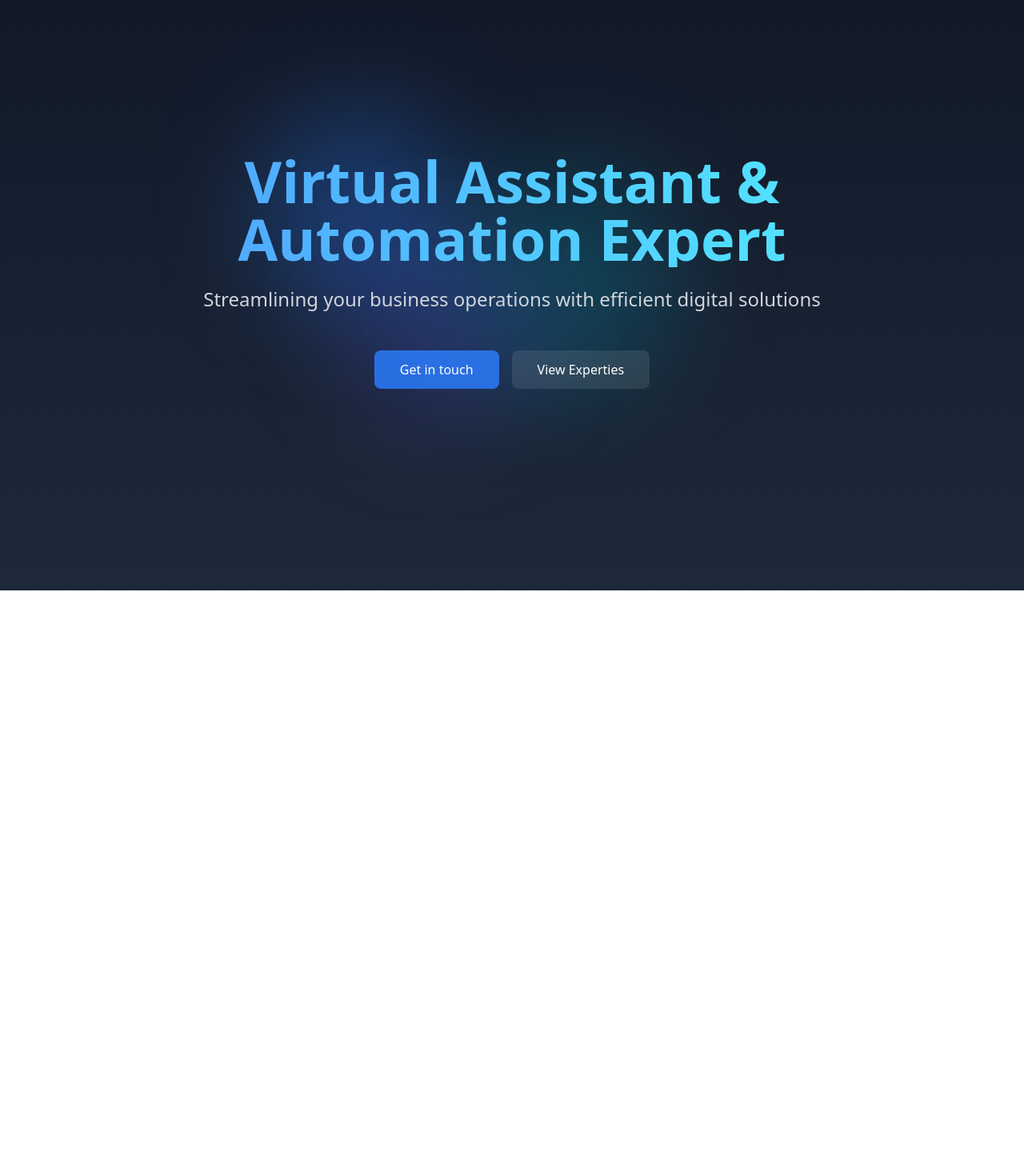
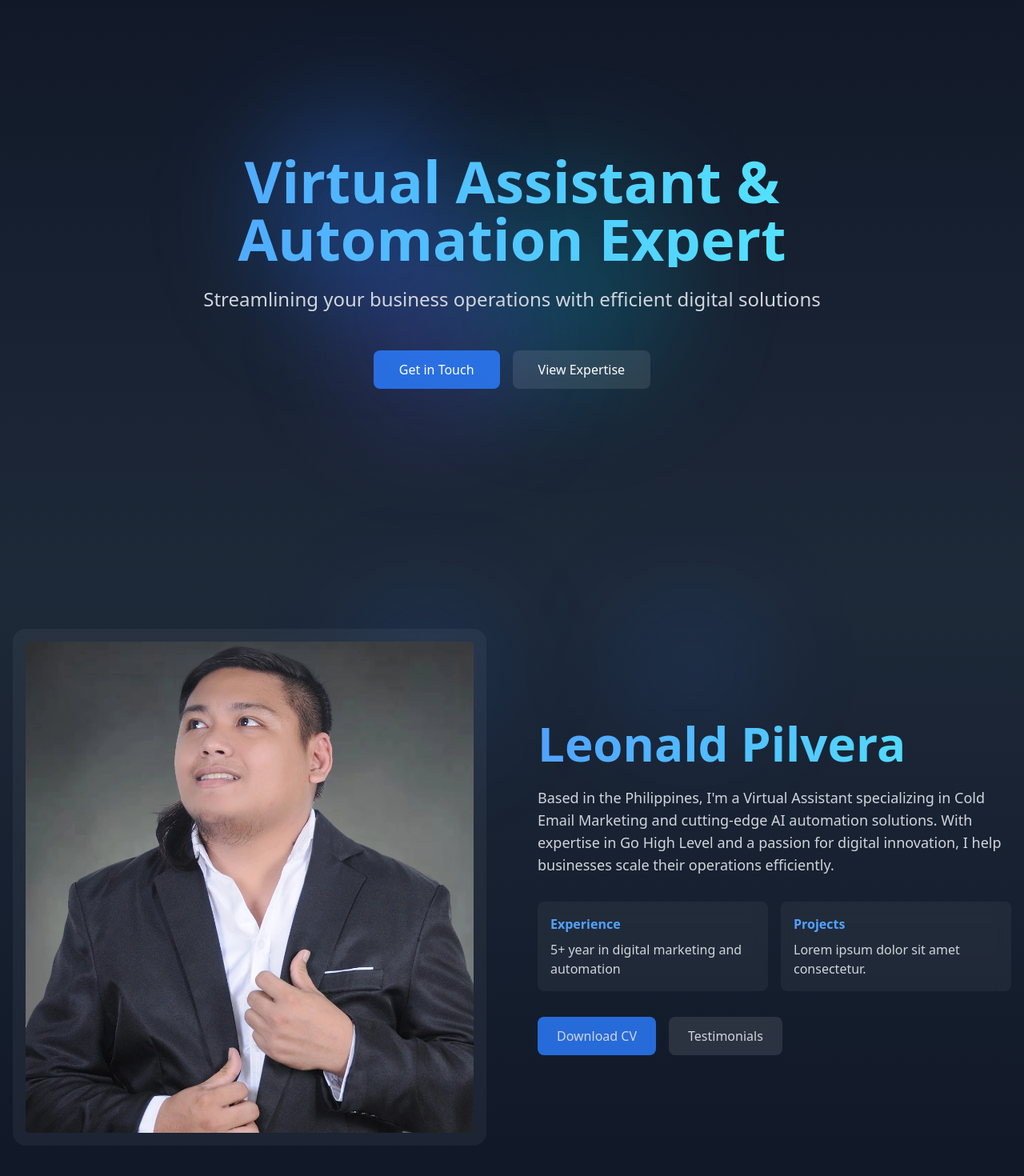
Before and after one commit to JiNXxo/Portfolio2025, a React (Vite) app: page / in a window 1280 px wide. Shown: the part 62-1532 px from the top of the page at 80% size. Before the commit the page ends 800 px from the top, so only its background shows below. Built offline with nearby package versions, Linux system fonts and the light colour scheme.

Commit message:
added about section

```diff
--- a/src/App.tsx
+++ b/src/App.tsx
@@ -1,3 +1,4 @@
+import About from "./components/About/About";
 import Hero from "./components/Hero/Hero";
 import Navigation from "./components/Navigation/Navigation";
 
@@ -6,6 +7,7 @@ const App = () => {
     <div className="min-h-screen">
       <Navigation />
       <Hero />
+      <About />
     </div>
   );
 };
--- a/src/components/About/About.tsx
+++ b/src/components/About/About.tsx
@@ -1,11 +1,78 @@
-import React from 'react'
+import React from "react";
 
 const About = () => {
   return (
-    <section className="py-20">
-      {/* About content will go here */}
+    <section
+      id="about"
+      className="relative py-12 bg-gradient-to-b from-gray-800 to-gray-900"
+    >
+      <div className="absolute inset-0" aria-hidden="true">
+        <div className="absolute right-1/4 w-48 h-48 rounded-full bg-blue-500/10 blur-3xl"></div>
+        <div className="absolute left-1/3 w-52 h-52 rounded-full bg-blue-500/10 blur-3xl"></div>
+      </div>
+      <div className="relative container mx-auto px-6 md:px-4">
+        <div className="max-w-7x1 mx-auto">
+          <div className="grid md:grid-cols-2 gap-12 md:gap-16 items-center">
+            <div className="relative">
+              <div className="aspect-11/12 rounded-2xl overflow-hidden backdrop-blur-sm bg-white/5 p-2 md:p-4">
+                <img
+                  src="leonald-pilvera.webp"
+                  alt="Leonald Pilvera"
+                  className="w-full h-full object-cover rounded xl object-top"
+                />
+              </div>
+            </div>
+            <div className="space-y-6">
+              <div className="space-y-2">
+                <h2 className="text-4xl md:text-6xl font-bold bg-clip-text text-transparent bg-gradient-to-r from-blue-400 to-cyan-300">
+                  Leonald Pilvera
+                </h2>
+              </div>
+
+              <div className="space-y-4 text-gray-300">
+                <p className="text-lg">
+                  Based in the Philippines, I'm a Virtual Assistant specializing
+                  in Cold Email Marketing and cutting-edge AI automation
+                  solutions. With expertise in Go High Level and a passion for
+                  digital innovation, I help businesses scale their operations
+                  efficiently.
+                </p>
+
+                <div className="grid grid-cols-2 gap-4 py-4">
+                  <div className="backdrop-blur-sm bg-white/5 p-4 rounded-lg">
+                    <h3 className="text-blue-400 font-semibold mb-2">
+                      Experience
+                    </h3>
+                    <p>5+ year in digital marketing and automation</p>
+                  </div>
+                  <div className="backdrop-blur-sm bg-white/5 p-4 rounded-lg">
+                    <h3 className="text-blue-400 font-semibold mb-2">
+                      Projects
+                    </h3>
+                    <p>Lorem ipsum dolor sit amet consectetur.</p>
+                  </div>
+                </div>
+
+                <div className="flex gap-4 md:flex-row flex-col">
+                  <a
+                    onClick={() =>
+                      window.open("/leonald-pilvera.pdf", " blank")
+                    }
+                    className="px-6 py-3 bg-blue-500/80 hover:bg-blue600/80 rounded-lg backdrop-blur-sm transition-colorstext-center cursor-pointer"
+                  >
+                    Download CV
+                  </a>
+                  <button className="px-6 py-3 bg-white/10 hover:bg-white/20 rounded-lg backdrop-blur-sm transition-colorstext-center cursor-pointer">
+                    Testimonials
+                  </button>
+                </div>
+              </div>
+            </div>
+          </div>
+        </div>
+      </div>
     </section>
-  )
-}
+  );
+};
 
-export default About
+export default About;
--- a/src/components/Hero/Hero.tsx
+++ b/src/components/Hero/Hero.tsx
@@ -2,7 +2,10 @@ import React from "react";
 
 const Hero = () => {
   return (
-    <section className="min-h-screen relative flex items-center justify-center overflow-hidden bg-gradient-to-b from-gray-900 to-gray-800">
+    <section
+      id="hero"
+      className="min-h-screen relative flex items-center justify-center overflow-hidden bg-gradient-to-b from-gray-900 to-gray-800"
+    >
       {/* Glowing Obrs */}
       <div className="absolute inset-0">
         <div className="absolute top-1/4 left-1/4 w-48 h-48 md:w-64 md:h-64 rounded-full bg-blue-500/30 blur-3xl"></div>
@@ -13,19 +16,28 @@ const Hero = () => {
       {/* Hero content will go here */}
       <div className="relative contianer mx-auto px-6 md:px-4">
         <div className="max-w-4xl mx-auto text-center">
-          <h1 className="text-4xl sm:text-5xl md:text-7xl font-bold mb-4 md:mb-6 bg-clip-text text-transparent bg-gradient-to-r from-blue-400 to-cyan-300">Virtual Assistant & Automation Expert</h1>
-          <p className="text-lg sm:text-xl md:text-2xl text-gray-300 mb-8 md:mb-12 px-4">Streamlining your business operations with efficient digital solutions</p>
+          <h1 className="text-4xl sm:text-5xl md:text-7xl font-bold mb-4 md:mb-6 bg-clip-text text-transparent bg-gradient-to-r from-blue-400 to-cyan-300">
+            Virtual Assistant & Automation Expert
+          </h1>
+          <p className="text-lg sm:text-xl md:text-2xl text-gray-300 mb-8 md:mb-12 px-4">
+            Streamlining your business operations with efficient digital
+            solutions
+          </p>
           <div className="flex flex-col sm:flex-row items-center justify-center gap-4 px-4">
-            <a href="#Contact" className="w-full sm:w-auto px-8 py-3 bg-blue-500/80 hover:bg-blue-600/80  text-white rounded-lg backdrop-blur-sm transition-colors text-center"
+            <a
+              href="#Contact"
+              className="w-full sm:w-auto px-8 py-3 bg-blue-500/80 hover:bg-blue-600/80  text-white rounded-lg backdrop-blur-sm transition-colors text-center"
             >
-              Get in touch
-              </a>
+              Get in Touch
+            </a>
 
-            <a href="#Experties" className="w-full sm:w-auto px-8 py-3 bg-white/10 hover:bg-white/20 text-white rounded-lg backdrop-blur-sm transition-colors text-center"
+            <a
+              href="#Expertise"
+              className="w-full sm:w-auto px-8 py-3 bg-white/10 hover:bg-white/20 text-white rounded-lg backdrop-blur-sm transition-colors text-center"
             >
-              View Experties
-              </a>
-        </div>
+              View Expertise
+            </a>
+          </div>
         </div>
       </div>
     </section>
--- a/src/components/Navigation/MobileNav.tsx
+++ b/src/components/Navigation/MobileNav.tsx
@@ -42,6 +42,7 @@ const MobileNav = ({ isOpen, navItems, onNavigate, onClose }: MobileNavProps) =>
         </button >
       ))}
       </div>
+
   </div>
 </nav>
 
```
Also changed, not shown: public/leonald-pilvera.webp (added), 1 other file (tests, documents, lock files or other folders).
